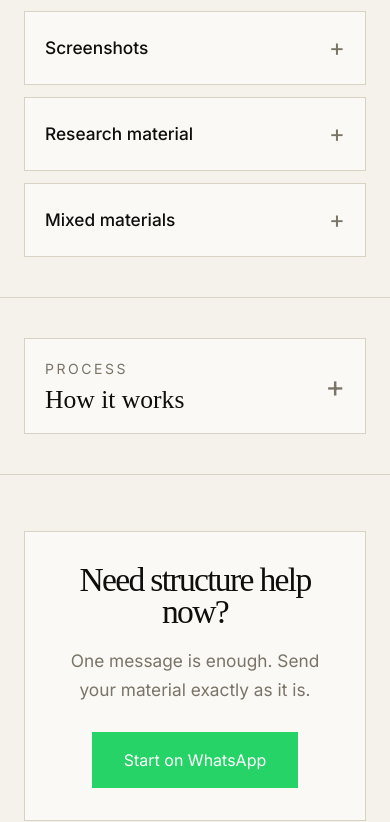
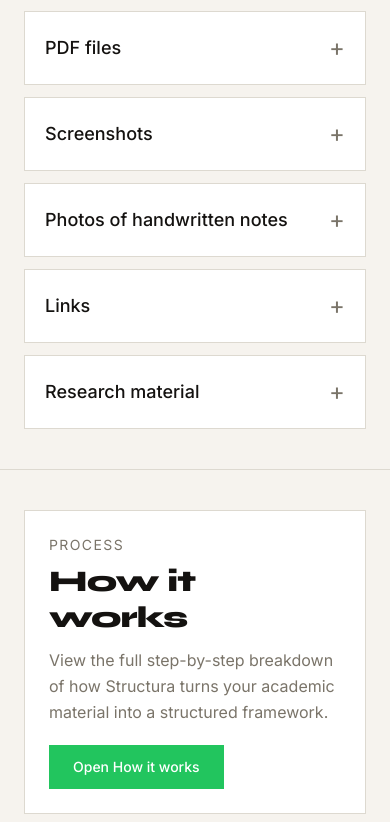
Before and after one commit to fazetdev/structura, a Next.js app: page / in a window 390 px wide. Shown: the part 931-1753 px from the top of the page. Built offline with nearby package versions, Linux system fonts and the light colour scheme.

Commit message:
design: refresh UI with warm off-white theme and mobile optimizations

```diff
--- a/app/page.tsx
+++ b/app/page.tsx
@@ -1,6 +1,7 @@
 "use client"
 
 import Hero from "@/components/sections/Hero"
+import Link from "next/link"
 import { useState } from "react"
 
 const items = [
@@ -9,224 +10,122 @@ const items = [
     desc: "Recorded explanations, lectures, or ideas converted into structured academic points and flow.",
   },
   {
-    title: "PDF files",
-    desc: "Lecture slides, textbooks, briefs, or course materials reorganized into a clear framework.",
+    title: "Assignment briefs",
+    desc: "Your question sheet, task instructions, or rubric. We turn it into a clear structure you can follow.",
   },
   {
     title: "Lecture notes",
     desc: "Messy handwritten or digital notes cleaned into readable academic structure.",
   },
   {
+    title: "PDF files",
+    desc: "Lecture slides, textbooks, or course materials reorganized into a structured framework.",
+  },
+  {
     title: "Screenshots",
-    desc: "Images from WhatsApp, LMS platforms, websites, or documents interpreted into organized content.",
+    desc: "Images from WhatsApp, LMS platforms, slides, or documents interpreted into organized content.",
+  },
+  {
+    title: "Photos of handwritten notes",
+    desc: "Notebook pages or whiteboard images converted into structured academic flow.",
+  },
+  {
+    title: "Links",
+    desc: "Google Docs, LMS pages, articles, or YouTube lectures converted into structured notes.",
   },
   {
     title: "Research material",
-    desc: "Articles, links, excerpts, journals, or references organized into usable structure.",
-  },
-  {
-    title: "Mixed materials",
-    desc: "Different file types sent together — including unclear or incomplete instructions.",
+    desc: "Articles, excerpts, journals, or references organized into usable structure (optional for advanced work).",
   },
 ]
 
-const steps = [
-  {
-    number: "01",
-    title: "Send your material",
-    desc: "Send voice notes, PDFs, screenshots, lecture notes, links, or mixed materials exactly as they are.",
-  },
-  {
-    number: "02",
-    title: "We organize everything",
-    desc: "Your material is cleaned, structured, and arranged into a readable academic framework.",
-  },
-  {
-    number: "03",
-    title: "Write with clarity",
-    desc: "Use the structure as your guide for writing the final work yourself.",
-  },
-]
-
-function AccordionItem({ item }: any) {
+function AccordionItem({ item }: { item: typeof items[0] }) {
   const [open, setOpen] = useState(false)
 
   return (
-    <div className="border border-[var(--border)] bg-[var(--white)]">
-
+    <div className="border border-[#ddd9d0] bg-white">
       <button
         onClick={() => setOpen(!open)}
         className="w-full flex justify-between items-center p-5 text-left"
       >
-
-        <span className="text-[1.08rem] md:text-[1.15rem] font-medium text-[var(--ink)]">
+        <span className="text-lg font-medium text-[#141210]">
           {item.title}
         </span>
-
-        <span className="text-[var(--muted)] text-2xl">
+        <span className="text-[#7a7469] text-2xl">
           {open ? "−" : "+"}
         </span>
-
       </button>
 
       {open && (
         <div className="px-5 pb-5">
-
-          <p className="text-[1rem] text-[var(--muted)] leading-relaxed">
+          <p className="text-base text-[#7a7469] leading-relaxed">
             {item.desc}
           </p>
-
         </div>
       )}
-
     </div>
   )
 }
 
 export default function Home() {
-
-  const [processOpen, setProcessOpen] = useState(false)
-
   return (
-    <main>
+    <main className="bg-[#f6f3ee]">
 
       <Hero />
 
       {/* INPUTS */}
-      <section className="container py-10 border-t border-[var(--border)]">
-
+      <section className="max-w-5xl mx-auto px-6 py-10 border-t border-[#ddd9d0]">
         <div className="space-y-3">
-
           {items.map((item) => (
             <AccordionItem key={item.title} item={item} />
           ))}
-
         </div>
-
       </section>
 
-      {/* PROCESS */}
-      <section className="container py-10 border-t border-[var(--border)]">
+      {/* PROCESS (LINK ONLY) */}
+      <section className="max-w-5xl mx-auto px-6 py-10 border-t border-[#ddd9d0]">
 
-        <div className="border border-[var(--border)] bg-[var(--white)]">
+        <div className="border border-[#ddd9d0] bg-white p-6">
 
-          <button
-            onClick={() => setProcessOpen(!processOpen)}
-            className="w-full p-5 flex items-center justify-between text-left"
-          >
-
-            <div>
-
-              <div className="text-sm uppercase tracking-[0.18em] text-[var(--muted)] mb-2">
+          <div className="text-sm uppercase tracking-widest text-[#7a7469] mb-2">
             Process
           </div>
 
-              <h2
-                className="text-[1.6rem] md:text-[2rem] leading-[1]"
-                style={{ fontFamily: "Instrument Serif" }}
-              >
+          <h2 className="text-3xl font-extrabold tracking-tight text-[#141210] mb-3">
             How it works
           </h2>
 
-            </div>
-
-            <span className="text-3xl text-[var(--muted)]">
-              {processOpen ? "−" : "+"}
-            </span>
-
-          </button>
-
-          {processOpen && (
-
-            <div className="px-5 pb-5 border-t border-[var(--border)]">
-
-              <div className="space-y-5 py-5">
-
-                {steps.map((step) => (
-
-                  <div
-                    key={step.number}
-                    className="border border-[var(--border)] p-5"
-                  >
-
-                    <div className="flex items-center gap-4 mb-3">
-
-                      <div
-                        className="text-[1.5rem] text-[var(--accent)]"
-                        style={{ fontFamily: "Instrument Serif" }}
-                      >
-                        {step.number}
-                      </div>
-
-                      <h3 className="text-[1.05rem] font-medium">
-                        {step.title}
-                      </h3>
-
-                    </div>
-
-                    <p className="text-[1rem] text-[var(--muted)] leading-relaxed">
-                      {step.desc}
+          <p className="text-base text-[#7a7469] mb-5 leading-relaxed">
+            View the full step-by-step breakdown of how Structura turns your academic material into a structured framework.
           </p>
 
-                  </div>
-
-                ))}
-
-              </div>
-
-              <a
-                href="https://wa.me/2349036961611?text=Hi%2C%20I%20need%20help%20organizing%20my%20academic%20material."
-                className="
-                  inline-flex
-                  items-center
-                  justify-center
-                  bg-[#25d366]
-                  text-white
-                  px-6
-                  py-4
-                  text-sm
-                  mt-2
-                "
+          <Link
+            href="/how-it-works"
+            className="inline-flex items-center justify-center bg-[#22c55e] hover:bg-[#16a34a] text-white px-6 py-3 text-sm font-medium"
           >
-                Start on WhatsApp
-              </a>
-
-            </div>
-
-          )}
+            Open How it works
+          </Link>
 
         </div>
 
       </section>
 
       {/* CTA */}
-      <section className="container py-14 border-t border-[var(--border)]">
+      <section className="max-w-5xl mx-auto px-6 py-14 border-t border-[#ddd9d0]">
 
-        <div className="bg-[var(--white)] border border-[var(--border)] p-8 text-center">
+        <div className="bg-white border border-[#ddd9d0] p-8 text-center">
 
-          <h2
-            className="text-[2.1rem] md:text-[3.4rem] leading-[0.95] tracking-[-0.05em] mb-5"
-            style={{ fontFamily: "Instrument Serif" }}
-          >
+          <h2 className="text-4xl md:text-5xl font-extrabold tracking-tight text-[#141210] mb-5">
             Need structure help now?
           </h2>
 
-          <p className="text-[1.08rem] text-[var(--muted)] leading-relaxed mb-7 max-w-xl mx-auto">
+          <p className="text-lg text-[#7a7469] leading-relaxed mb-7 max-w-xl mx-auto">
             One message is enough. Send your material exactly as it is.
           </p>
 
           <a
             href="https://wa.me/2349036961611?text=Hi%2C%20I%20need%20help%20organizing%20my%20academic%20material."
-            className="
-              inline-flex
-              items-center
-              justify-center
-              bg-[#25d366]
-              text-white
-              px-8
-              py-4
-              text-base
-            "
+            className="inline-flex items-center justify-center bg-[#22c55e] hover:bg-[#16a34a] text-white px-8 py-4 text-base font-medium"
           >
             Start on WhatsApp
           </a>
--- a/app/pricing/page.tsx
+++ b/app/pricing/page.tsx
@@ -4,7 +4,7 @@ const tiers = [
   {
     level: "Tier 1",
     name: "Single Source",
-    price: "$4",
+    price: "$5",
     tag: null,
     desc: "You have one item. One clear input, one structured outline back.",
     examples: [
@@ -13,12 +13,12 @@ const tiers = [
       "One voice note",
       "One set of screenshots",
     ],
-    waMessage: "Hi, I want to request a preview first. I have a single source (Tier 1 — $4):",
+    waMessage: "Hi, I want to request a preview first. I have a single source (Tier 1 — $5):",
   },
   {
     level: "Tier 2",
     name: "Small Combo",
-    price: "$7",
+    price: "$9",
     tag: "Most common",
     desc: "You have two or three items from different sources.",
     examples: [
@@ -27,12 +27,12 @@ const tiers = [
       "Lecture notes + PDF",
       "Any 2–3 item combination",
     ],
-    waMessage: "Hi, I want to request a preview first. I have a small combo (Tier 2 — $7):",
+    waMessage: "Hi, I want to request a preview first. I have a small combo (Tier 2 — $9):",
   },
   {
     level: "Tier 3",
     name: "Full Set",
-    price: "$10",
+    price: "$14",
     tag: null,
     desc: "Brief, slides, notes, screenshots — all pulled into one structure.",
     examples: [
@@ -41,12 +41,12 @@ const tiers = [
       "3–5 items across different sources",
       "One assignment, multiple formats",
     ],
-    waMessage: "Hi, I want to request a preview first. I have a full set (Tier 3 — $10):",
+    waMessage: "Hi, I want to request a preview first. I have a full set (Tier 3 — $14):",
   },
   {
     level: "Tier 4",
     name: "Complex Case",
-    price: "$20",
+    price: "$25",
     tag: "For serious cases",
     desc: "A lot of material, no clear direction. You don't know where the assignment is going.",
     examples: [
@@ -55,7 +55,7 @@ const tiers = [
       "Multiple documents across topics",
       "You don't know where to start",
     ],
-    waMessage: "Hi, I want to request a preview first. I have a complex case (Tier 4 — $20):",
+    waMessage: "Hi, I want to request a preview first. I have a complex case (Tier 4 — $25):",
   },
 ]
 
```
Lines whose indentation alone changed are shown as unchanged.
